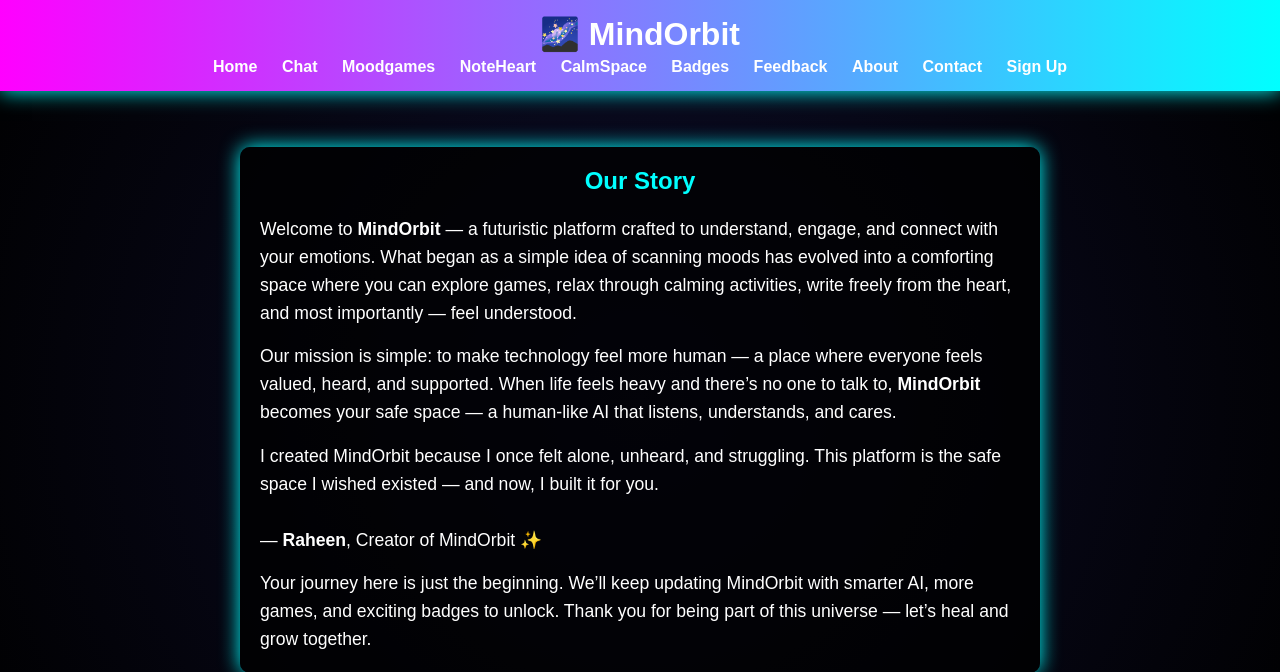
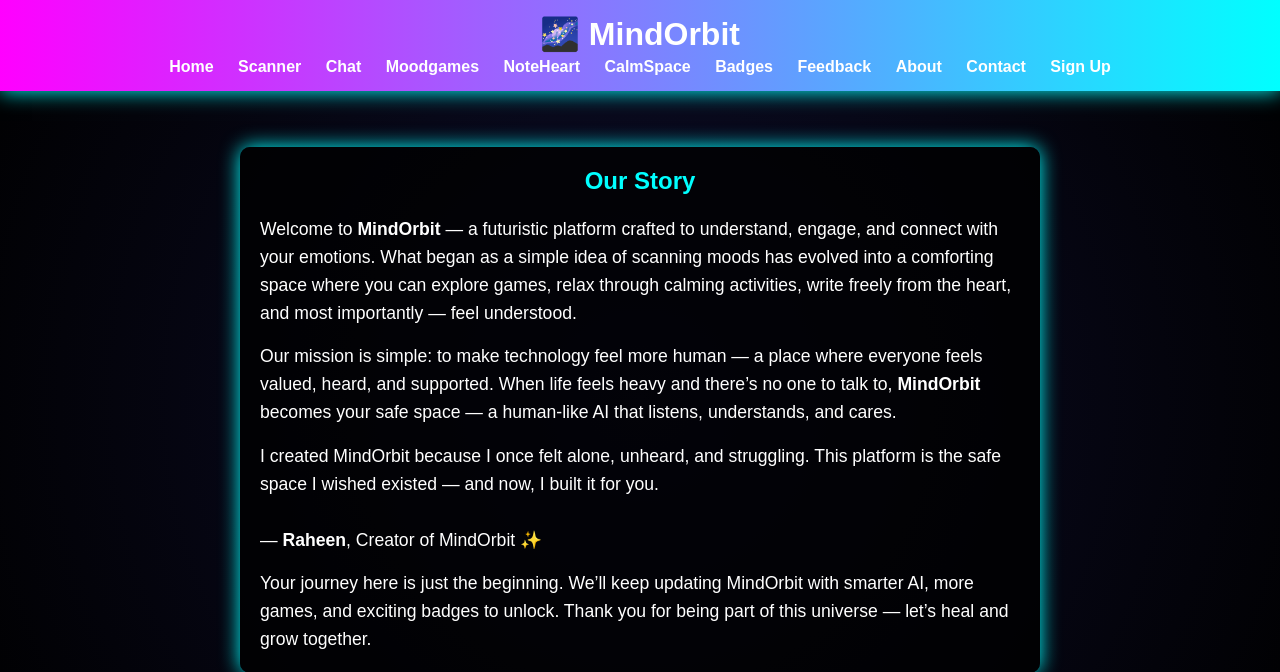
Before and after one commit to webstudios98-glitch/mindorbit, a Flask app: page /about in a window 1280 px wide. Shown: the top 672 px of the page. Run offline with Flask 3, Linux system fonts and the light colour scheme.

Commit message:
Update about.html

```diff
--- a/templates/about.html
+++ b/templates/about.html
@@ -11,6 +11,7 @@
   <h1>🌌 MindOrbit</h1>
   <nav>
    <a href="/home">Home</a>
+      <a href="/scanner">Scanner</a>
       <a href="/chat">Chat</a>
       <a href="/moodgame">Moodgames</a>
       <a href="/noteheart">NoteHeart</a>
```
